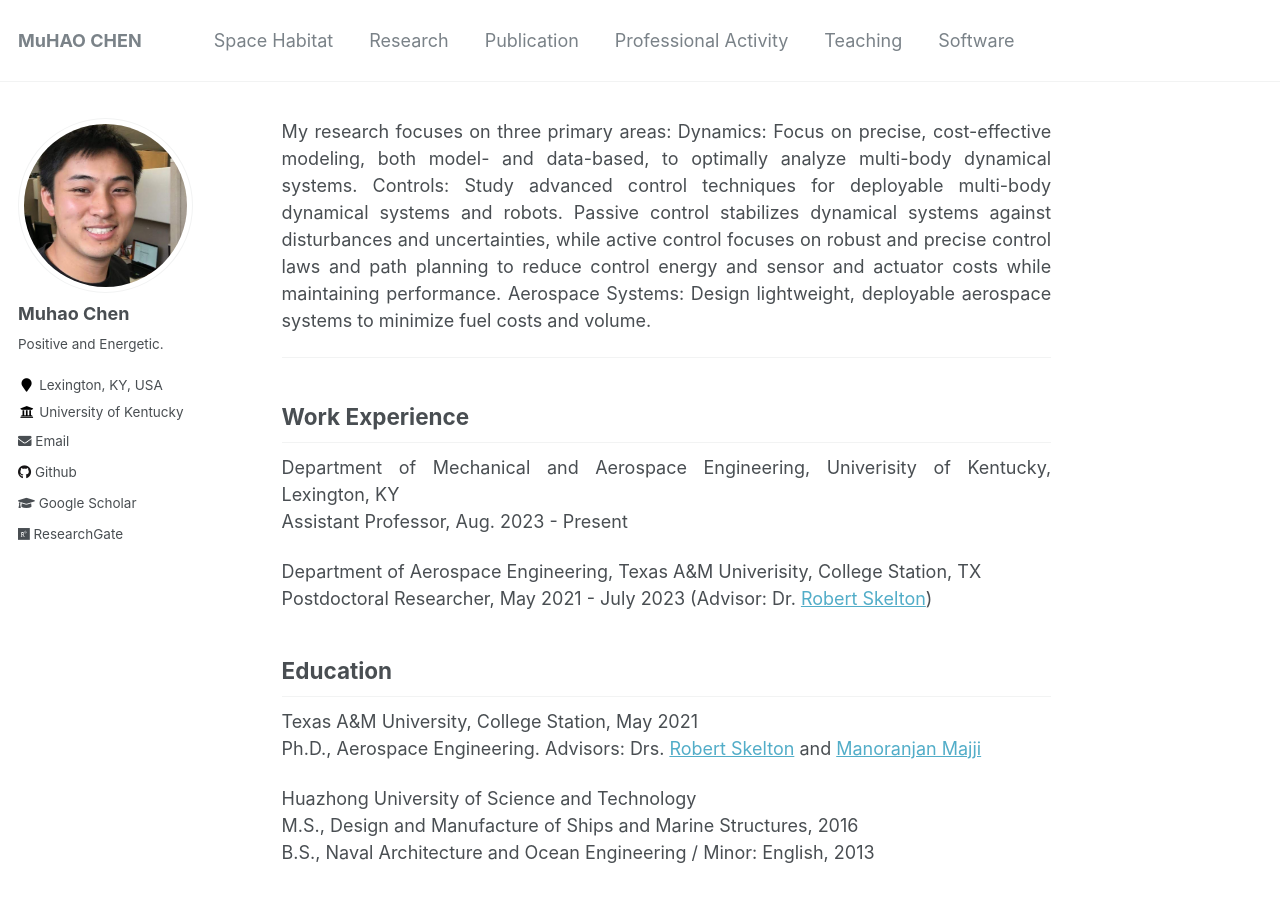
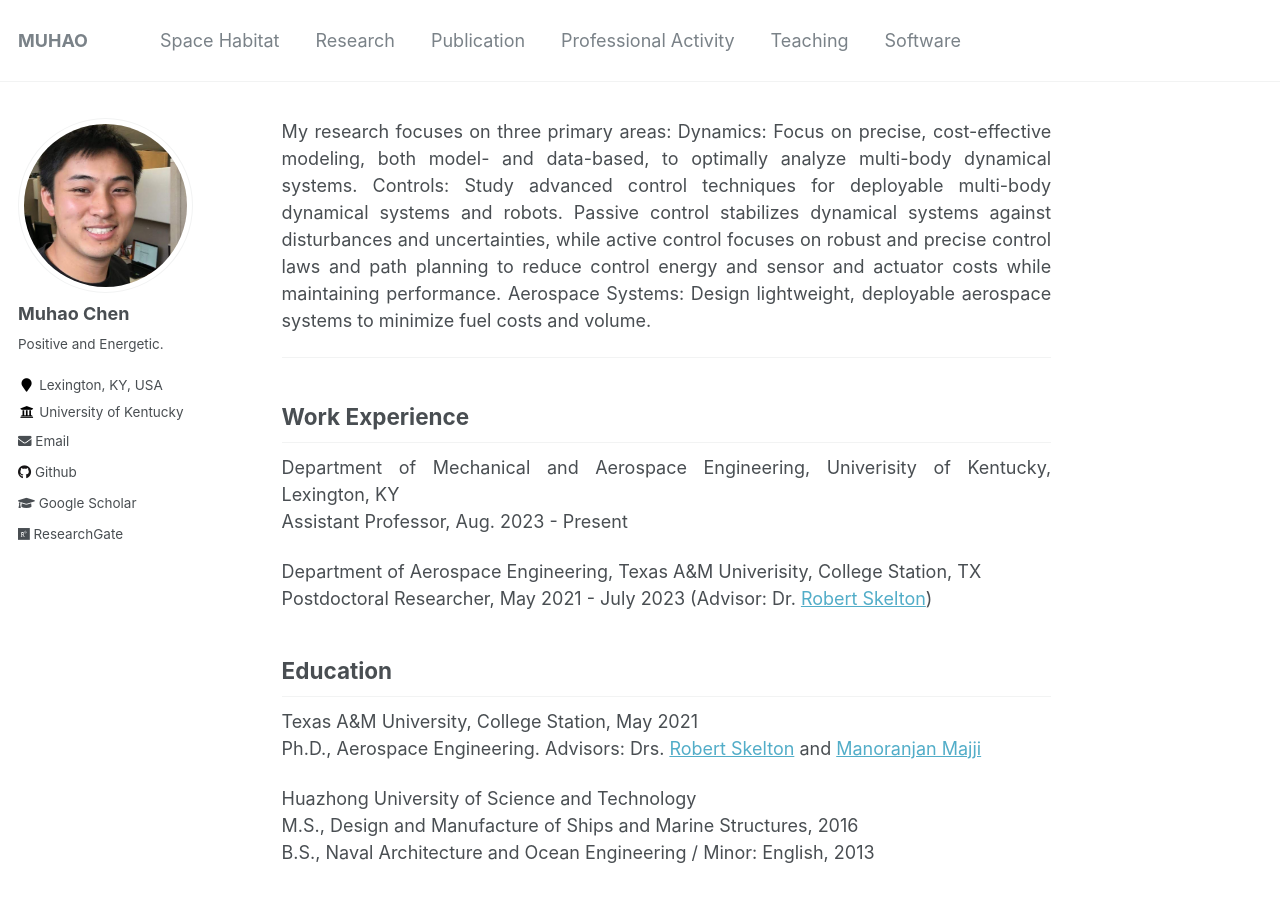
Before and after one commit to Muhao-Chen/muhao-chen.github.io, a Jekyll site: the page built from _pages/about.md, in a window 1280 px wide and 900 px high. Built offline with Jekyll 4.4.1, drawn with Linux system fonts in a browser that asks for light colours.

Commit message:
Update _config.yml

```diff
--- a/_config.yml
+++ b/_config.yml
@@ -9,7 +9,7 @@
 locale                   : "en-US"
 # title                   : "Tensegrity Lab"
 # title                    : "Space Structures, Dynamics, and Control Lab"
-title                    : "MuHAO CHEN"
+title                    : "MUHAO"
 title_separator          : "-"
 name                     : &name "Muhao Chen"
 description              : &description "Positive and Energetic."
```
